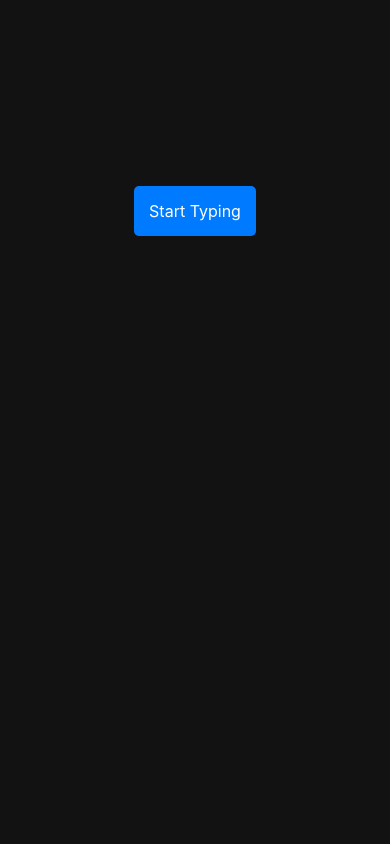
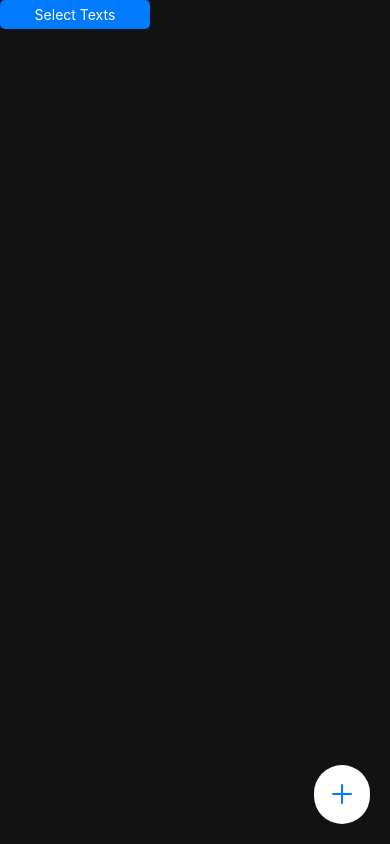
Before and after one commit to sjankdev/MinimalisticTyper, a React Native app: screen /Main in a window 390 px wide. Built offline with nearby package versions, Linux system fonts and the light colour scheme.

Commit message:
Select bulk styling

```diff
--- a/MainPage.tsx
+++ b/MainPage.tsx
@@ -173,7 +173,7 @@ const MainPage: React.FC<{ navigation: any }> = ({ navigation }) => {
                 confirmDelete(index);
               }
             }}>
-              <Icon name="trash-outline" size={28} color="#C62828" />
+              <Icon name="trash-outline" size={24} color="#C62828" />
             </TouchableOpacity>
           </View>
         </View>
@@ -183,33 +183,35 @@ const MainPage: React.FC<{ navigation: any }> = ({ navigation }) => {
 
   return (
     <SafeAreaView style={styles.container}>
-      <View style={texts.length === 0 ? styles.centerButtonContainer : styles.topButtonContainer}>
-        <TouchableOpacity
-          style={styles.startTypingButton}
-          onPress={() => {
-            setIsSelectMode(false);
-            setSelectedIndices([]);
-            navigation.navigate('Typing', { addText });
-          }}
-        >
-          <Text style={styles.buttonText}>Start Typing</Text>
+      <View style={styles.selectButtonContainer}>
+        <TouchableOpacity onPress={() => {
+          setIsSelectMode(!isSelectMode);
+          setSelectedIndices([]);
+        }} style={[styles.selectButton, isSelectMode && styles.selectButtonActive]}>
+          <Text style={styles.selectButtonText}>{isSelectMode ? 'Cancel Selection' : 'Select Texts'}</Text>
         </TouchableOpacity>
       </View>
+      <View style={styles.spacer} />
+
       {renderHeader()}
+
       <FlatList
         data={texts}
         keyExtractor={(item, index) => index.toString()}
         renderItem={renderItem}
         showsVerticalScrollIndicator={false}
       />
-      {texts.length > 0 && (
-        <TouchableOpacity onPress={() => {
-          setIsSelectMode(!isSelectMode);
+
+      <TouchableOpacity
+        style={styles.startTypingButton}
+        onPress={() => {
+          setIsSelectMode(false);
           setSelectedIndices([]);
-        }} style={styles.selectButton}>
-          <Text style={styles.buttonText}>{isSelectMode ? 'Cancel' : 'Select'}</Text>
-        </TouchableOpacity>
-      )}
+          navigation.navigate('Typing', { addText });
+        }}
+      >
+        <Icon name="add" size={32} color="#007BFF" />
+      </TouchableOpacity>
 
       <ConfirmationDialog
         visible={dialogVisible}
@@ -252,14 +254,18 @@ const styles = StyleSheet.create({
   },
   textContainer: {
     backgroundColor: '#222',
-    borderRadius: 10,
+    borderRadius: 8,
     padding: 10,
-    marginBottom: 10,
+    marginBottom: 8,
     flexDirection: 'row',
     justifyContent: 'space-between',
   },
   selectedTextContainer: {
-    backgroundColor: '#444',
+    backgroundColor: '#007BFF',
+  },
+  dateItem: {
+    justifyContent: 'center',
+    alignItems: 'flex-end',
   },
   dateText: {
     color: 'lightgray',
@@ -268,25 +274,43 @@ const styles = StyleSheet.create({
   header: {
     flexDirection: 'row',
     justifyContent: 'space-between',
-    marginBottom: 10,
+    marginBottom: 8,
+    paddingHorizontal: 10,
+    backgroundColor: '#121212',
   },
   buttonText: {
     color: '#fff',
-    fontSize: 16,
-    margin: 5,
+    fontSize: 14,
+    margin: 4,
   },
   startTypingButton: {
-    backgroundColor: '#007BFF',
-    padding: 10,
-    borderRadius: 5,
+    position: 'absolute',
+    bottom: 20,
+    right: 20,
+    backgroundColor: '#fff',
+    padding: 12,
+    borderRadius: 50,
     alignItems: 'center',
+    elevation: 3,
+  },
+  selectButtonContainer: {
+    alignItems: 'flex-start',
+    marginBottom: 8,
   },
   selectButton: {
     backgroundColor: '#007BFF',
-    padding: 10,
+    paddingVertical: 6,
+    paddingHorizontal: 12,
     borderRadius: 5,
     alignItems: 'center',
-    marginTop: 10,
+    width: 150,
+  },
+  selectButtonActive: {
+    backgroundColor: '#C62828',
+  },
+  selectButtonText: {
+    color: '#fff',
+    fontSize: 14,
   },
   deleteButton: {
     justifyContent: 'center',
@@ -295,17 +319,8 @@ const styles = StyleSheet.create({
   textContent: {
     flex: 1,
   },
-  dateItem: {
-    justifyContent: 'center',
-    alignItems: 'center',
-  },
-  centerButtonContainer: {
-    flex: 1,
-    justifyContent: 'center',
-    alignItems: 'center',
-  },
-  topButtonContainer: {
-    marginBottom: 10,
+  spacer: {
+    height: 10,
   },
   emptyList: {
     flex: 1,
```
